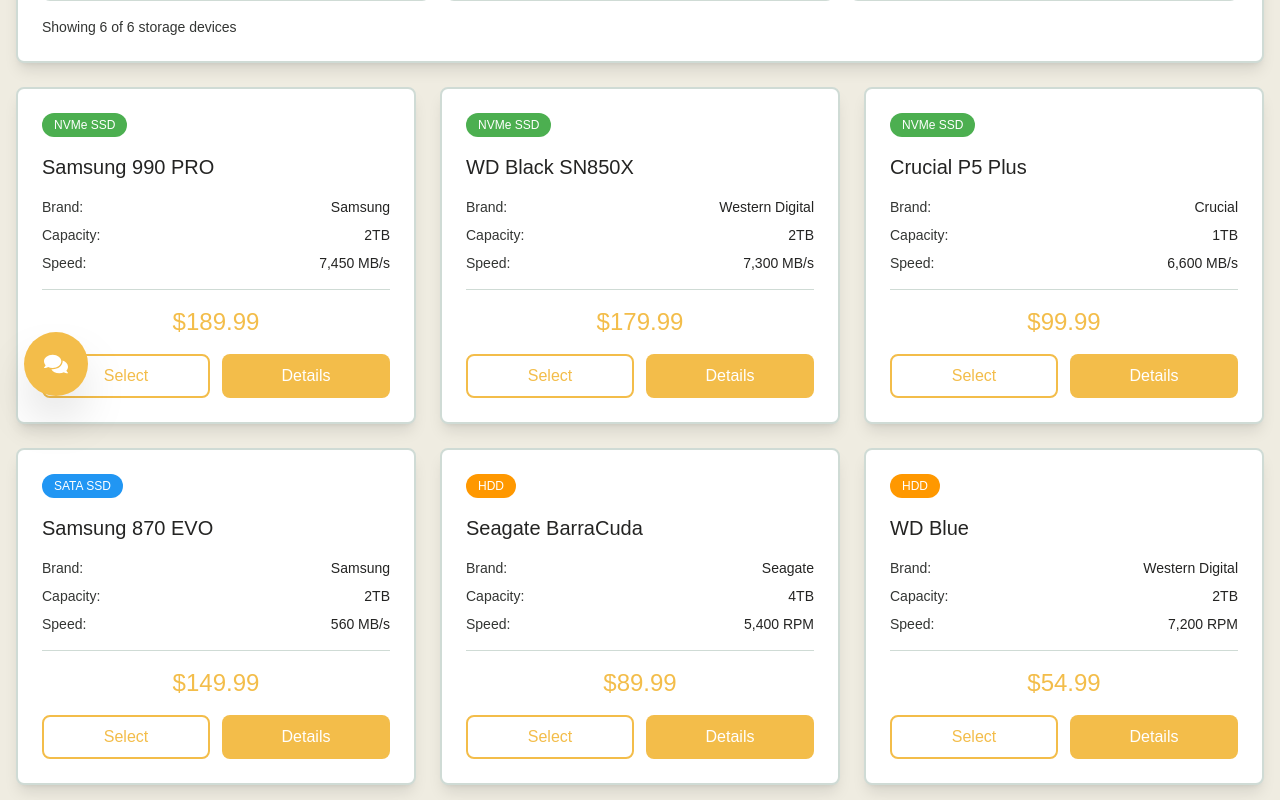
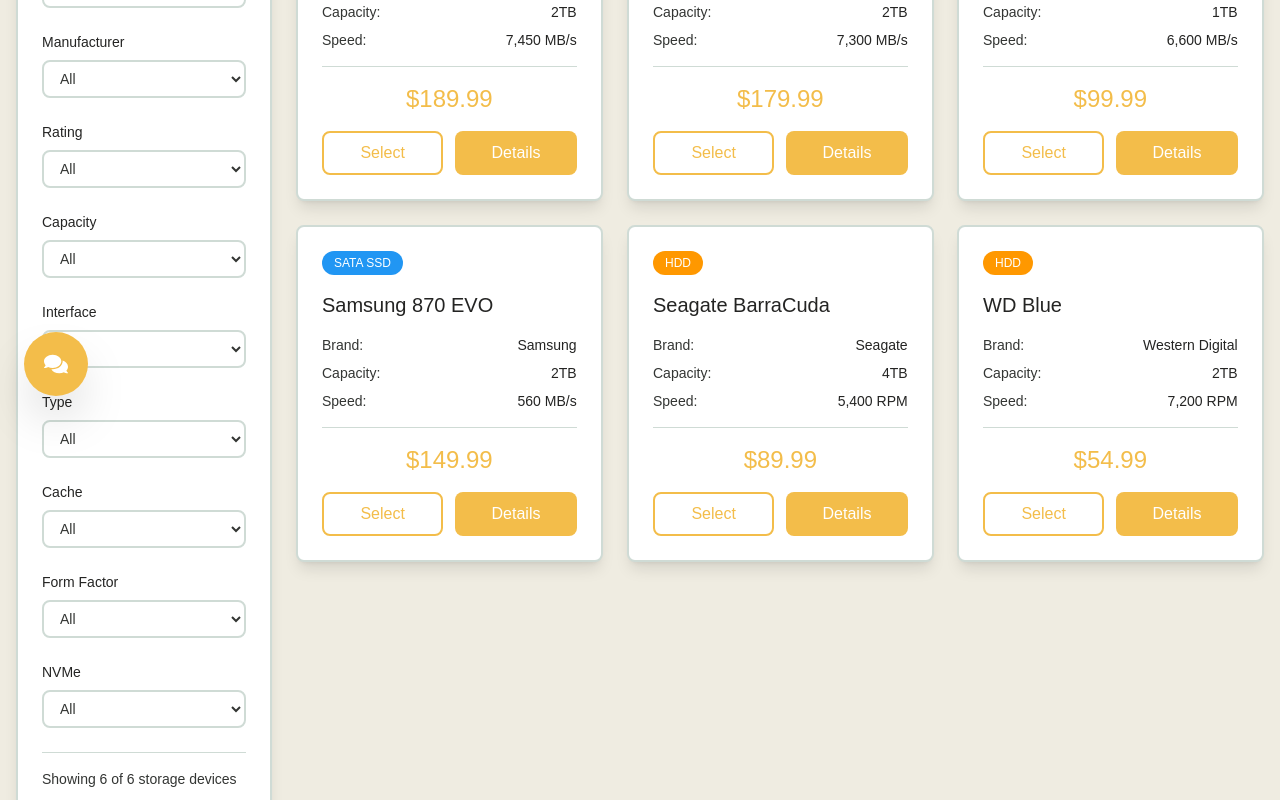
Before and after one commit to Osaid-Raddad/PC-Builder, a React (Vite) app in the folder FrontEnd/Website/: page /products/storage in a window 1280 px wide. Shown: the part 380-1180 px from the top of the page. Built offline with nearby package versions, Linux system fonts and the light colour scheme; a web font is replaced by a local one.

Commit message:
Add Filters to Storage page

```diff
--- a/FrontEnd/Website/src/pages/hardwareComponents/Storage.jsx
+++ b/FrontEnd/Website/src/pages/hardwareComponents/Storage.jsx
@@ -14,6 +14,12 @@
   const [typeFilter, setTypeFilter] = useState('All');
   const [capacityFilter, setCapacityFilter] = useState('All');
   const [brandFilter, setBrandFilter] = useState('All');
+  const [priceFilter, setPriceFilter] = useState('All');
+  const [ratingFilter, setRatingFilter] = useState('All');
+  const [interfaceFilter, setInterfaceFilter] = useState('All');
+  const [cacheFilter, setCacheFilter] = useState('All');
+  const [formFactorFilter, setFormFactorFilter] = useState('All');
+  const [nvmeFilter, setNvmeFilter] = useState('All');
   const [animationKey, setAnimationKey] = useState(0);
 
   // Scroll to top when component mounts
@@ -22,24 +28,43 @@
   }, []);
 
   const storageList = [
-    { id: 1, name: 'Samsung 990 PRO', brand: 'Samsung', capacity: '2TB', type: 'NVMe SSD', speed: '7,450 MB/s', price: 189.99 },
-    { id: 2, name: 'WD Black SN850X', brand: 'Western Digital', capacity: '2TB', type: 'NVMe SSD', speed: '7,300 MB/s', price: 179.99 },
-    { id: 3, name: 'Crucial P5 Plus', brand: 'Crucial', capacity: '1TB', type: 'NVMe SSD', speed: '6,600 MB/s', price: 99.99 },
-    { id: 4, name: 'Samsung 870 EVO', brand: 'Samsung', capacity: '2TB', type: 'SATA SSD', speed: '560 MB/s', price: 149.99 },
-    { id: 5, name: 'Seagate BarraCuda', brand: 'Seagate', capacity: '4TB', type: 'HDD', speed: '5,400 RPM', price: 89.99 },
-    { id: 6, name: 'WD Blue', brand: 'Western Digital', capacity: '2TB', type: 'HDD', speed: '7,200 RPM', price: 54.99 },
+    { id: 1, name: 'Samsung 990 PRO', brand: 'Samsung', capacity: '2TB', type: 'NVMe SSD', speed: '7,450 MB/s', price: 189.99, rating: 5, interface: 'PCIe 4.0 x4', cache: '2GB', formFactor: 'M.2 2280', nvme: 'Yes' },
+    { id: 2, name: 'WD Black SN850X', brand: 'Western Digital', capacity: '2TB', type: 'NVMe SSD', speed: '7,300 MB/s', price: 179.99, rating: 5, interface: 'PCIe 4.0 x4', cache: '2GB', formFactor: 'M.2 2280', nvme: 'Yes' },
+    { id: 3, name: 'Crucial P5 Plus', brand: 'Crucial', capacity: '1TB', type: 'NVMe SSD', speed: '6,600 MB/s', price: 99.99, rating: 4, interface: 'PCIe 4.0 x4', cache: '1GB', formFactor: 'M.2 2280', nvme: 'Yes' },
+    { id: 4, name: 'Samsung 870 EVO', brand: 'Samsung', capacity: '2TB', type: 'SATA SSD', speed: '560 MB/s', price: 149.99, rating: 5, interface: 'SATA III', cache: '1GB', formFactor: '2.5"', nvme: 'No' },
+    { id: 5, name: 'Seagate BarraCuda', brand: 'Seagate', capacity: '4TB', type: 'HDD', speed: '5,400 RPM', price: 89.99, rating: 4, interface: 'SATA III', cache: '256MB', formFactor: '3.5"', nvme: 'No' },
+    { id: 6, name: 'WD Blue', brand: 'Western Digital', capacity: '2TB', type: 'HDD', speed: '7,200 RPM', price: 54.99, rating: 4, interface: 'SATA III', cache: '256MB', formFactor: '3.5"', nvme: 'No' },
   ];
 
   const types = ['All', 'NVMe SSD', 'SATA SSD', 'HDD'];
   const capacities = ['All', '1TB', '2TB', '4TB'];
   const brands = ['All', 'Samsung', 'Western Digital', 'Crucial', 'Seagate'];
+  const priceRanges = ['All', 'Under $100', '$100 - $150', '$150 - $200', 'Over $200'];
+  const ratings = ['All', '5 Stars', '4 Stars', '3 Stars'];
+  const interfaces = ['All', 'PCIe 4.0 x4', 'SATA III'];
+  const caches = ['All', '256MB', '1GB', '2GB'];
+  const formFactors = ['All', 'M.2 2280', '2.5"', '3.5"'];
+  const nvmeOptions = ['All', 'Yes', 'No'];
 
   const filteredStorage = storageList.filter(storage => {
     const matchesSearch = searchTerm === '' || storage.name.toLowerCase().includes(searchTerm.toLowerCase()) || storage.brand.toLowerCase().includes(searchTerm.toLowerCase());
     const matchesType = typeFilter === 'All' || storage.type === typeFilter;
     const matchesCapacity = capacityFilter === 'All' || storage.capacity === capacityFilter;
     const matchesBrand = brandFilter === 'All' || storage.brand === brandFilter;
-    return matchesSearch && matchesType && matchesCapacity && matchesBrand;
+
+    const matchesPrice = priceFilter === 'All' ||
+      (priceFilter === 'Under $100' && storage.price < 100) ||
+      (priceFilter === '$100 - $150' && storage.price >= 100 && storage.price < 150) ||
+      (priceFilter === '$150 - $200' && storage.price >= 150 && storage.price < 200) ||
+      (priceFilter === 'Over $200' && storage.price >= 200);
+
+    const matchesRating = ratingFilter === 'All' || storage.rating === parseInt(ratingFilter);
+    const matchesInterface = interfaceFilter === 'All' || storage.interface === interfaceFilter;
+    const matchesCache = cacheFilter === 'All' || storage.cache === cacheFilter;
+    const matchesFormFactor = formFactorFilter === 'All' || storage.formFactor === formFactorFilter;
+    const matchesNvme = nvmeFilter === 'All' || storage.nvme === nvmeFilter;
+
+    return matchesSearch && matchesType && matchesCapacity && matchesBrand && matchesPrice && matchesRating && matchesInterface && matchesCache && matchesFormFactor && matchesNvme;
   });
 
   const handleSelectStorage = (storage) => {
@@ -104,36 +129,164 @@
           </div>
         </div>
 
-        <div className="mb-6">
-          <div className="bg-white rounded-lg shadow-lg p-6" style={{ border: `2px solid ${colors.platinum}` }}>
-            <div className="flex items-center gap-3 mb-4">
+        {/* Main Content with Sidebar Filters */}
+        <div className="flex gap-6">
+          {/* Sidebar Filters */}
+          <div className="w-64 shrink-0">
+            <div className="bg-white rounded-lg shadow-lg p-6 sticky top-4" style={{ border: `2px solid ${colors.platinum}` }}>
+              <div className="flex items-center gap-3 mb-6">
                 <FiFilter size={20} style={{ color: colors.mainYellow }} />
                 <h3 className="text-xl font-bold" style={{ color: colors.mainBlack }}>Filters</h3>
               </div>
-            <div className="grid grid-cols-1 md:grid-cols-3 gap-4">
+
+              <div className="space-y-6">
+                {/* Price Filter */}
+                <div>
+                  <label className="block text-sm font-semibold mb-2" style={{ color: colors.mainBlack }}>Price</label>
+                  <select
+                    value={priceFilter}
+                    onChange={(e) => {
+                      setPriceFilter(e.target.value);
+                      setAnimationKey(prev => prev + 1);
+                    }}
+                    className="w-full px-3 py-2 rounded-lg focus:outline-none focus:ring-2 cursor-pointer text-sm"
+                    style={{ border: `2px solid ${colors.platinum}`, backgroundColor: 'white', color: colors.jet }}
+                  >
+                    {priceRanges.map(p => <option key={p} value={p}>{p}</option>)}
+                  </select>
+                </div>
+
+                {/* Manufacturer Filter */}
+                <div>
+                  <label className="block text-sm font-semibold mb-2" style={{ color: colors.mainBlack }}>Manufacturer</label>
+                  <select
+                    value={brandFilter}
+                    onChange={(e) => {
+                      setBrandFilter(e.target.value);
+                      setAnimationKey(prev => prev + 1);
+                    }}
+                    className="w-full px-3 py-2 rounded-lg focus:outline-none focus:ring-2 cursor-pointer text-sm"
+                    style={{ border: `2px solid ${colors.platinum}`, backgroundColor: 'white', color: colors.jet }}
+                  >
+                    {brands.map(b => <option key={b} value={b}>{b}</option>)}
+                  </select>
+                </div>
+
+                {/* Rating Filter */}
+                <div>
+                  <label className="block text-sm font-semibold mb-2" style={{ color: colors.mainBlack }}>Rating</label>
+                  <select
+                    value={ratingFilter}
+                    onChange={(e) => {
+                      setRatingFilter(e.target.value);
+                      setAnimationKey(prev => prev + 1);
+                    }}
+                    className="w-full px-3 py-2 rounded-lg focus:outline-none focus:ring-2 cursor-pointer text-sm"
+                    style={{ border: `2px solid ${colors.platinum}`, backgroundColor: 'white', color: colors.jet }}
+                  >
+                    {ratings.map(r => <option key={r} value={r}>{r}</option>)}
+                  </select>
+                </div>
+
+                {/* Capacity Filter */}
+                <div>
+                  <label className="block text-sm font-semibold mb-2" style={{ color: colors.mainBlack }}>Capacity</label>
+                  <select
+                    value={capacityFilter}
+                    onChange={(e) => handleCapacityFilter(e.target.value)}
+                    className="w-full px-3 py-2 rounded-lg focus:outline-none focus:ring-2 cursor-pointer text-sm"
+                    style={{ border: `2px solid ${colors.platinum}`, backgroundColor: 'white', color: colors.jet }}
+                  >
+                    {capacities.map(c => <option key={c} value={c}>{c}</option>)}
+                  </select>
+                </div>
+
+                {/* Interface Filter */}
+                <div>
+                  <label className="block text-sm font-semibold mb-2" style={{ color: colors.mainBlack }}>Interface</label>
+                  <select
+                    value={interfaceFilter}
+                    onChange={(e) => {
+                      setInterfaceFilter(e.target.value);
+                      setAnimationKey(prev => prev + 1);
+                    }}
+                    className="w-full px-3 py-2 rounded-lg focus:outline-none focus:ring-2 cursor-pointer text-sm"
+                    style={{ border: `2px solid ${colors.platinum}`, backgroundColor: 'white', color: colors.jet }}
+                  >
+                    {interfaces.map(i => <option key={i} value={i}>{i}</option>)}
+                  </select>
+                </div>
+
+                {/* Type Filter */}
                 <div>
                   <label className="block text-sm font-semibold mb-2" style={{ color: colors.mainBlack }}>Type</label>
-                <select value={typeFilter} onChange={(e) => handleTypeFilter(e.target.value)} className="w-full px-4 py-2 rounded-lg focus:outline-none focus:ring-2 cursor-pointer" style={{ border: `2px solid ${colors.platinum}`, backgroundColor: 'white', color: colors.jet }}>
+                  <select
+                    value={typeFilter}
+                    onChange={(e) => handleTypeFilter(e.target.value)}
+                    className="w-full px-3 py-2 rounded-lg focus:outline-none focus:ring-2 cursor-pointer text-sm"
+                    style={{ border: `2px solid ${colors.platinum}`, backgroundColor: 'white', color: colors.jet }}
+                  >
                     {types.map(t => <option key={t} value={t}>{t}</option>)}
                   </select>
                 </div>
+
+                {/* Cache Filter */}
                 <div>
-                <label className="block text-sm font-semibold mb-2" style={{ color: colors.mainBlack }}>Capacity</label>
-                <select value={capacityFilter} onChange={(e) => handleCapacityFilter(e.target.value)} className="w-full px-4 py-2 rounded-lg focus:outline-none focus:ring-2 cursor-pointer" style={{ border: `2px solid ${colors.platinum}`, backgroundColor: 'white', color: colors.jet }}>
-                  {capacities.map(c => <option key={c} value={c}>{c}</option>)}
+                  <label className="block text-sm font-semibold mb-2" style={{ color: colors.mainBlack }}>Cache</label>
+                  <select
+                    value={cacheFilter}
+                    onChange={(e) => {
+                      setCacheFilter(e.target.value);
+                      setAnimationKey(prev => prev + 1);
+                    }}
+                    className="w-full px-3 py-2 rounded-lg focus:outline-none focus:ring-2 cursor-pointer text-sm"
+                    style={{ border: `2px solid ${colors.platinum}`, backgroundColor: 'white', color: colors.jet }}
+                  >
+                    {caches.map(c => <option key={c} value={c}>{c}</option>)}
                   </select>
                 </div>
+
+                {/* Form Factor Filter */}
                 <div>
-                <label className="block text-sm font-semibold mb-2" style={{ color: colors.mainBlack }}>Brand</label>
-                <select value={brandFilter} onChange={(e) => setBrandFilter(e.target.value)} className="w-full px-4 py-2 rounded-lg focus:outline-none focus:ring-2 cursor-pointer" style={{ border: `2px solid ${colors.platinum}`, backgroundColor: 'white', color: colors.jet }}>
-                  {brands.map(b => <option key={b} value={b}>{b}</option>)}
+                  <label className="block text-sm font-semibold mb-2" style={{ color: colors.mainBlack }}>Form Factor</label>
+                  <select
+                    value={formFactorFilter}
+                    onChange={(e) => {
+                      setFormFactorFilter(e.target.value);
+                      setAnimationKey(prev => prev + 1);
+                    }}
+                    className="w-full px-3 py-2 rounded-lg focus:outline-none focus:ring-2 cursor-pointer text-sm"
+                    style={{ border: `2px solid ${colors.platinum}`, backgroundColor: 'white', color: colors.jet }}
+                  >
+                    {formFactors.map(f => <option key={f} value={f}>{f}</option>)}
+                  </select>
+                </div>
+
+                {/* NVMe Filter */}
+                <div>
+                  <label className="block text-sm font-semibold mb-2" style={{ color: colors.mainBlack }}>NVMe</label>
+                  <select
+                    value={nvmeFilter}
+                    onChange={(e) => {
+                      setNvmeFilter(e.target.value);
+                      setAnimationKey(prev => prev + 1);
+                    }}
+                    className="w-full px-3 py-2 rounded-lg focus:outline-none focus:ring-2 cursor-pointer text-sm"
+                    style={{ border: `2px solid ${colors.platinum}`, backgroundColor: 'white', color: colors.jet }}
+                  >
+                    {nvmeOptions.map(n => <option key={n} value={n}>{n}</option>)}
                   </select>
                 </div>
               </div>
-            <div className="mt-4 text-sm" style={{ color: colors.jet }}>Showing {filteredStorage.length} of {storageList.length} storage devices</div>
+
+              <div className="mt-6 pt-4 border-t text-sm" style={{ borderColor: colors.platinum, color: colors.jet }}>
+                Showing {filteredStorage.length} of {storageList.length} storage devices
+              </div>
             </div>
           </div>
 
+          {/* Main Content Area */}
+          <div className="flex-1">
             {selectedStorage && (
               <div
                 className="rounded-lg shadow-lg p-4 mb-6 flex justify-between items-center"
@@ -259,6 +412,8 @@
               </div>
             )}
           </div>
+        </div>
+      </div>
 
       <Footer />
     </div>
```
Lines whose indentation alone changed are shown as unchanged.
